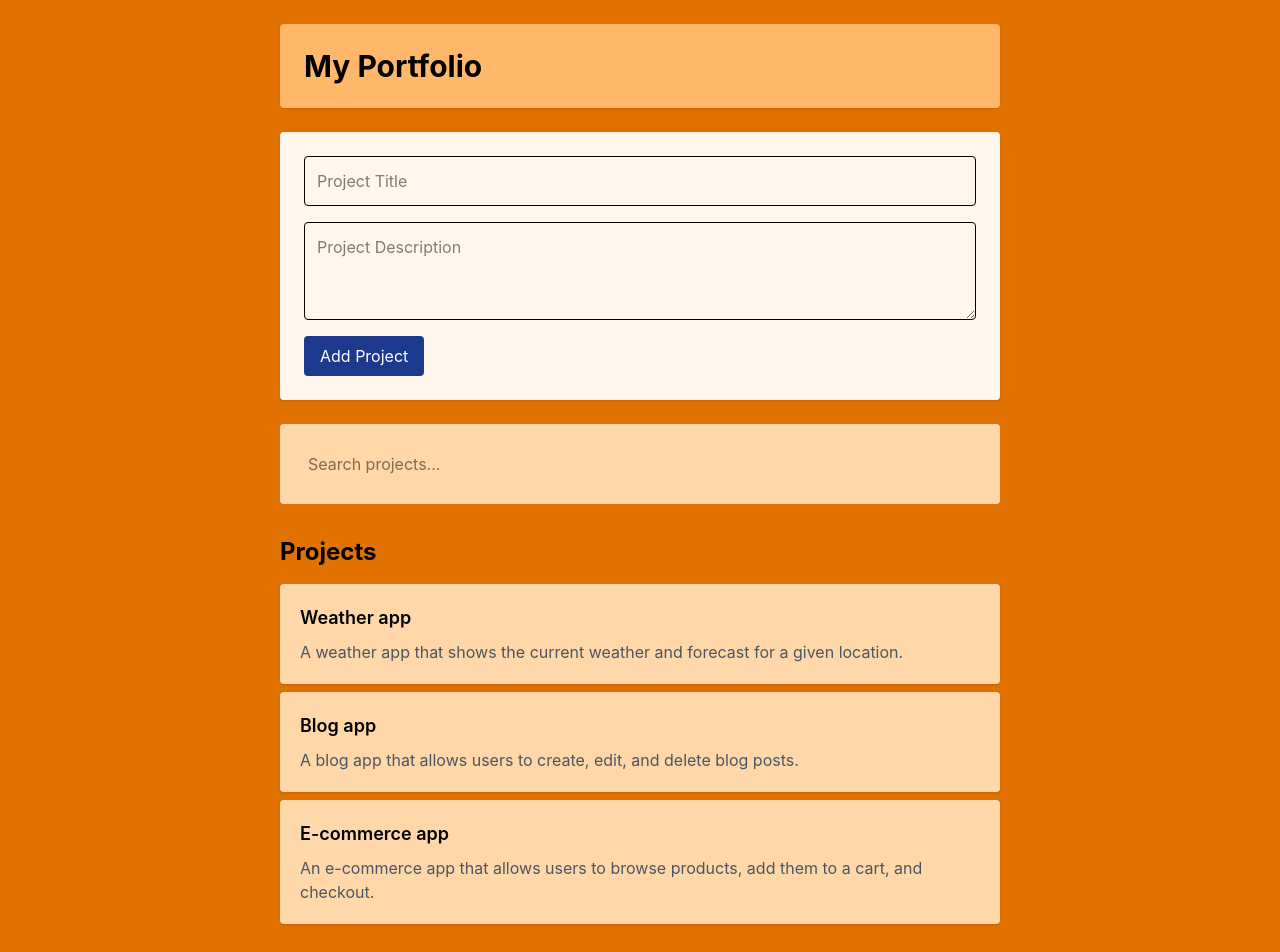
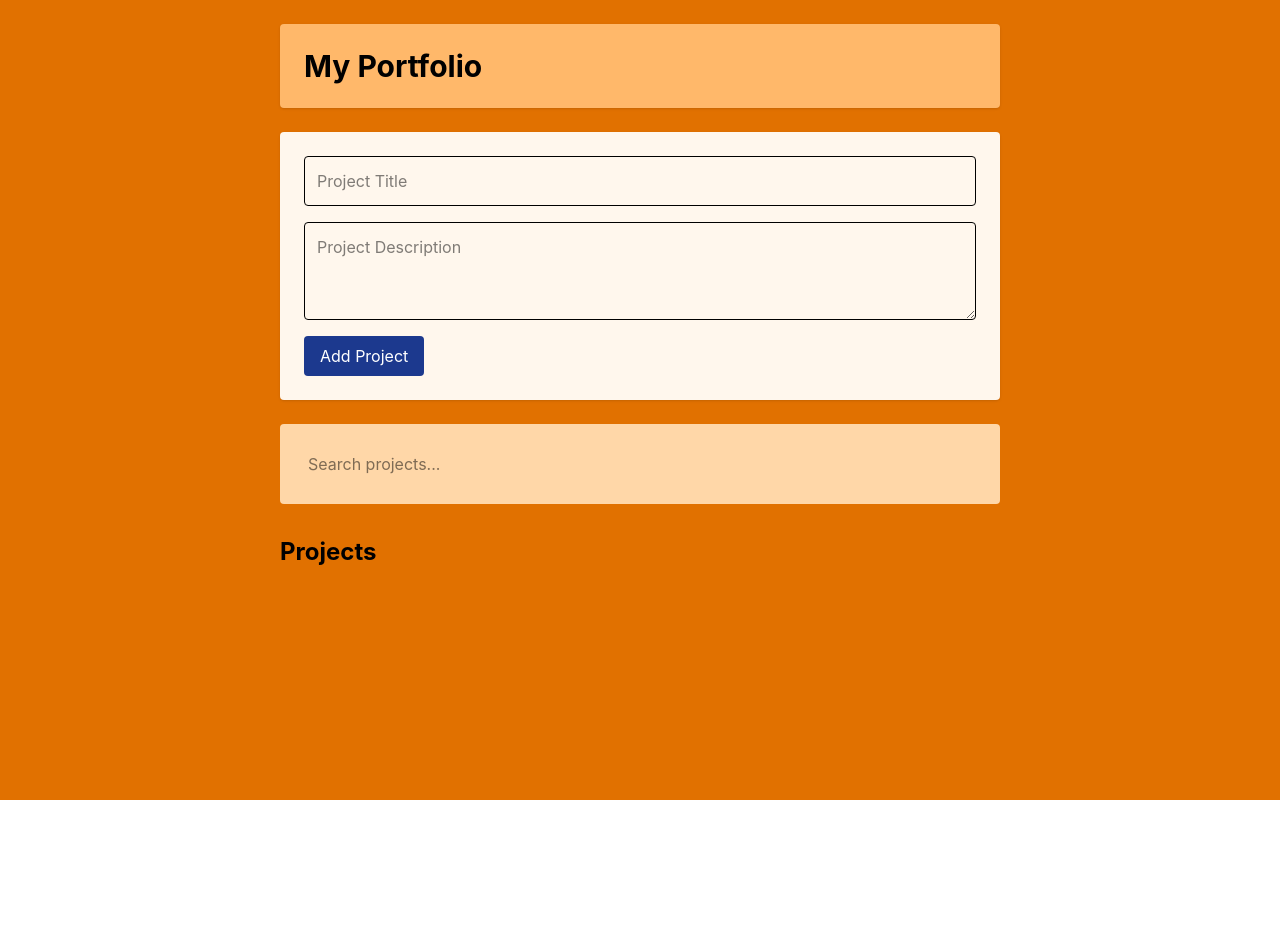
Before and after one commit to allanmoherai-creator/Portfolio-platform-SPA, a React (Vite) app: page / in a window 1280 px wide. Shown: the top 952 px of the page. After the commit the page ends 800 px from the top, so only its background shows below. Built offline with nearby package versions, Linux system fonts and the light colour scheme.

Commit message:
Removed placeholder projects used for testing list and search rendering

```diff
--- a/src/App.jsx
+++ b/src/App.jsx
@@ -7,23 +7,7 @@ import ProjectList from './components/Projectlist';
 
 
 function App() {
-  const [projects, setProjects]= useState([
-    {id: 1,
-    title: 'Weather app',
-    description: 'A weather app that shows the current weather and forecast for a given location.'
-   },
-   {
-    id: 2,
-    title: 'Blog app',
-    description: 'A blog app that allows users to create, edit, and delete blog posts.'
-   },
-   {
-    id: 3,
-    title: 'E-commerce app',
-    description: 'An e-commerce app that allows users to browse products, add them to a cart, and checkout.'
-   }
-
-  ]);
+  const [projects, setProjects]= useState([]);
   const [search, setSearch]= useState("")
 
   function addProject(newProject) {
```
